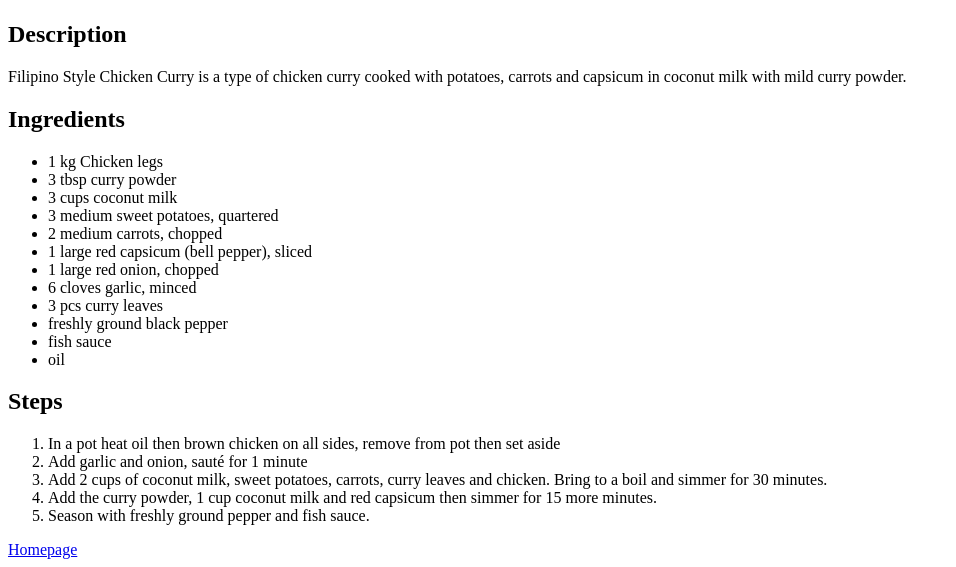
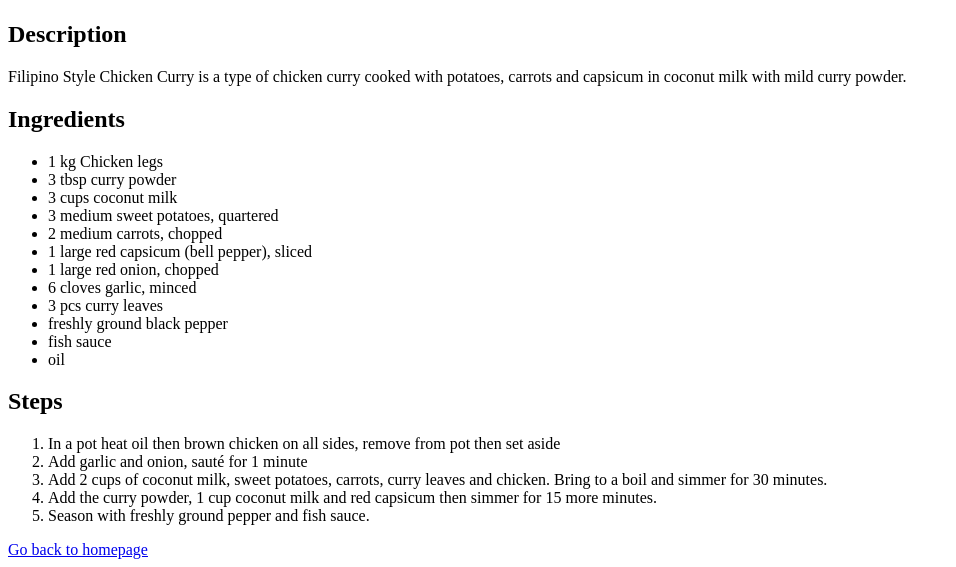
Before and after one commit to lgmarcelo/odin-recipes, a plain HTML site: page recipes/chcurry.html in a window 1280 px wide. Shown: the part 383-950 px from the top of the page, without its empty margins (0-956 px from the left). Drawn offline with Linux system fonts and the light colour scheme.

Commit message:
Edited anchor text

```diff
--- a/recipes/chcurry.html
+++ b/recipes/chcurry.html
@@ -37,7 +37,7 @@
         <li>Add the curry powder, 1 cup coconut milk and red capsicum then simmer for 15 more minutes.</li>
         <li>Season with freshly ground pepper and fish sauce.</li>
     </ol>
-    <a href="../index.html">Homepage</a>
+    <a href="../index.html">Go back to homepage</a>
 </body>
 
 </html>
```
